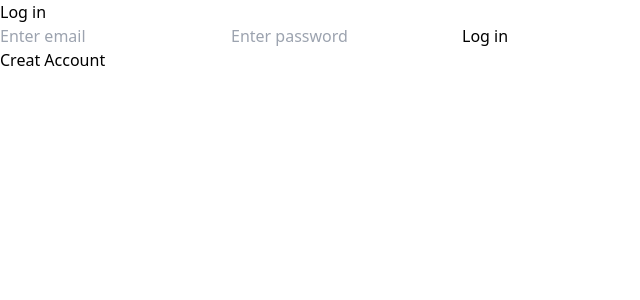
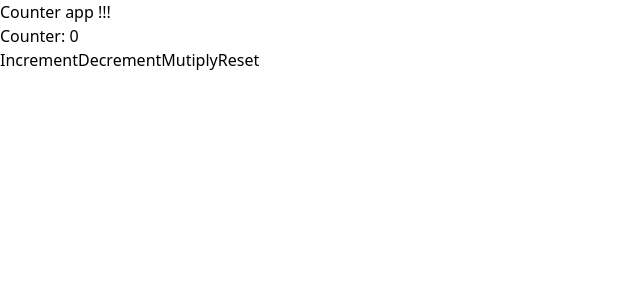
Before and after one commit to hisreal123/DERVAC, a React (Vite) app in the folder learn_react/: page / in a window 1280 px wide. Shown: the top 300 px of the page, without its empty margins (0-640 px from the left). Built offline with nearby package versions, Linux system fonts and the light colour scheme.

Commit message:
USE-REDUCER: Welcome to useReducer() hook

```diff
--- a/learn_react/src/App.jsx
+++ b/learn_react/src/App.jsx
@@ -1,11 +1,12 @@
 import React, { useState } from "react";
 import Login from "./Components/Login";
 import { RegisterCtxProvider } from "./context/RegisterCtx";
+import Index from "./Topics/Reducer";
 
 const App = () => {
   return (
     <>
-      <Login />
+      <Index />
     </>
   );
 };
--- a/learn_react/src/Components/Login.jsx
+++ b/learn_react/src/Components/Login.jsx
@@ -1,12 +1,11 @@
-import React, { useContext, useRef, useState } from "react";
+import React, { useContext, useEffect, useRef, useState } from "react";
 import Register from "./Register";
 import { RegisterCtx } from "../context/RegisterCtx";
 
 const Login = () => {
   const [message, setMessage] = useState(null);
 
-  const {isOpen, setIsOpen} = useContext(RegisterCtx)
-  console.log(isOpen)
+  const { isOpen, setIsOpen } = useContext(RegisterCtx);
 
   const email = useRef();
   const password = useRef();
@@ -21,6 +20,12 @@ const Login = () => {
     setMessage("Registration Successfull !!!");
     console.log(validateEmail, validatePassword);
   };
+
+  const greetUser = "Welcome Mr Man and woman and child  !!!";
+
+  useEffect(() => {
+    // alert(greetUser);
+  }, [greetUser]);
 
   return (
     <>
@@ -72,7 +77,9 @@ const Login = () => {
           type="submit"
           className="bg-green-600 text-white font-bold rounded-md py-2 border
           hover:border-gray-300 hover:bg-white hover:text-black px-10 mt-20"
-          onClick={() => {setIsOpen(true)}}
+          onClick={() => {
+            setIsOpen(true);
+          }}
         >
           Creat Account
         </button>
--- a/learn_react/src/Components/Register.jsx
+++ b/learn_react/src/Components/Register.jsx
@@ -5,7 +5,6 @@ import { RegisterCtx } from "../context/RegisterCtx";
 const Register = () => {
   const { isOpen, setIsOpen } = useContext(RegisterCtx);
 
-  console.log(isOpen);
 
   const email = useRef();
   const password = useRef();
@@ -31,7 +30,12 @@ const Register = () => {
 
   return (
     <>
-      <div className="absolute top-[20%]  left-[28%] bg-white shadow-2xl pb-8 rounded-lg">
+      <div
+        className="overlay-wrapper absolute top-0 bottom-0 right-0 left-0
+    bg-black bg-opacity-10 "
+        onClick={handleCloseModal}
+      ></div>
+      <div className=" absolute top-[20%]  left-[28%] bg-white shadow-2xl pb-8 rounded-lg">
         <div className="  border-b border-gray-500 mb-4 px-4 py-2 flex justify-between  ">
           <div className="div">
             <h1 className="text-2xl font-bold"> Sign Up</h1>
--- /dev/null
+++ b/learn_react/src/Topics/Reducer/index.jsx
@@ -0,0 +1,39 @@
+import React, { useReducer, useState } from "react";
+
+// Define the initial state of the counter
+const initialState = { count: 0 };
+
+// Define the reducer function
+const reducer = (state, action) => {
+  switch (action.type) {
+    case "increment":
+      return { count: state.count + 1 };
+    case "decrement":
+      return { count: state.count - 1 };
+    case "multiply":
+      return { count: state.count * 2 };
+    case "reset":
+      return { count: 0 };
+    default:
+      return state;
+  }
+};
+const index = () => {
+  const [state, dispatch] = useReducer(reducer, initialState);
+
+  return (
+    <div>
+      <h1>Counter app !!!</h1>
+      <h2>Counter: {state.count}</h2>
+
+      <div>
+        <button className="border px-3 rounded-md" type="button" onClick={() => dispatch({type: 'increment'})}>Increment</button>
+        <button className="border px-3 rounded-md" type="button" onClick={() => dispatch({type: 'decrement'})}>Decrement</button>
+        <button className="border px-3 rounded-md" type="button" onClick={() => dispatch({type: 'multiply'})}>Mutiply</button>
+        <button className="border px-3 rounded-md" type="button" onClick={() => dispatch({type: 'reset'})}>Reset</button>
+      </div>
+    </div>
+  );
+};
+
+export default index;
--- a/learn_react/src/context/RegisterCtx.jsx
+++ b/learn_react/src/context/RegisterCtx.jsx
@@ -7,6 +7,7 @@ export const RegisterCtx = createContext();
 export const RegisterCtxProvider = ({ children }) => {
   const [isOpen, setIsOpen] = useState(false);
 
+
   return (
     <RegisterCtx.Provider value={{ isOpen, setIsOpen }}>
       {children}
```
Also changed, not shown: learn_react/src/Topics/UseRef/index.js (added, +11 -0 lines).
